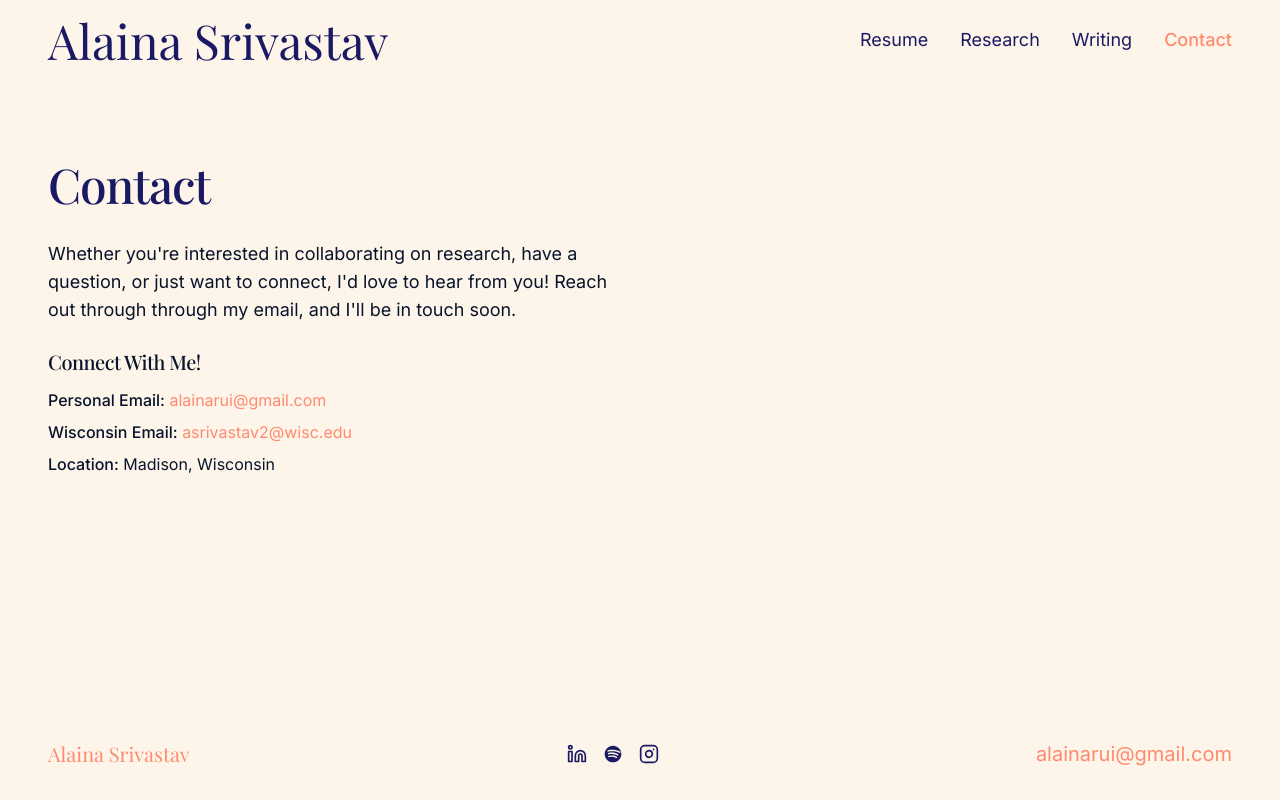
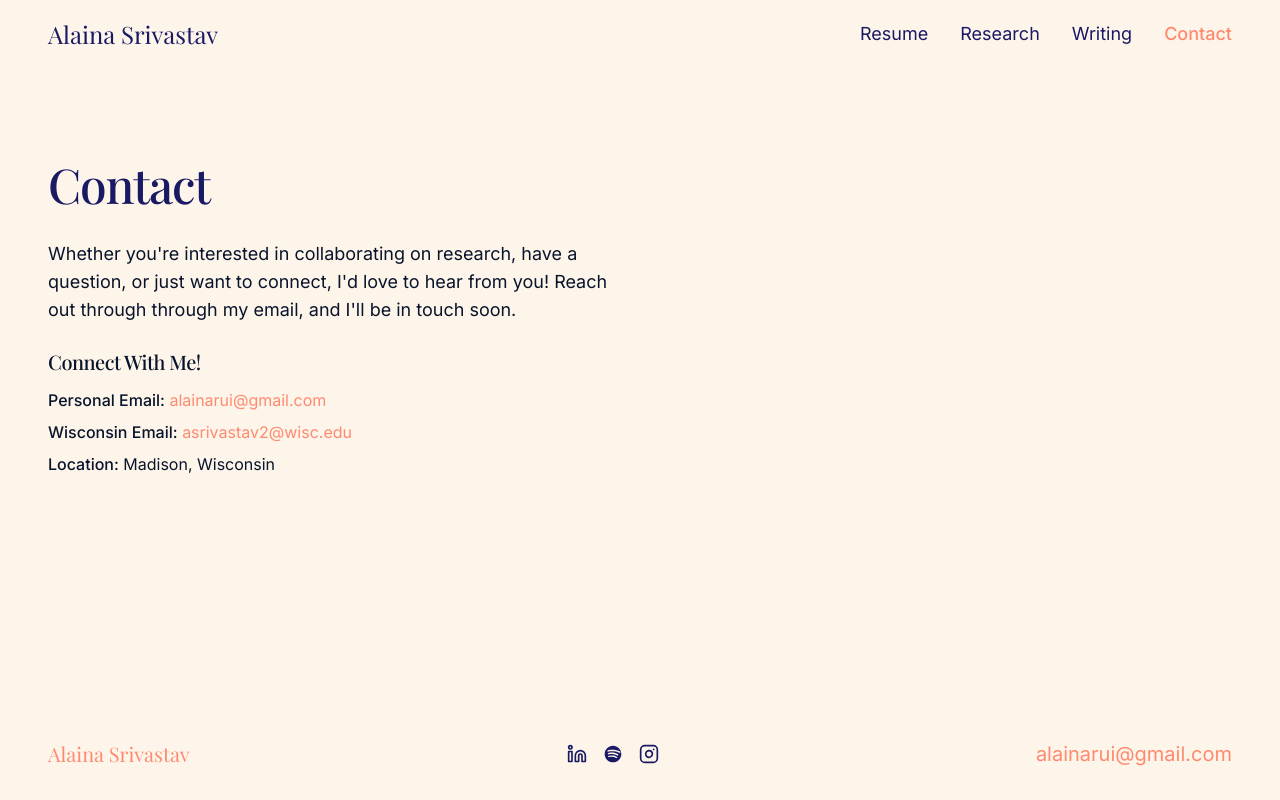
Before and after one commit to alainasriv/alainasrivsite, a React (Vite) app: page /contact in a window 1280 px wide. Built offline with nearby package versions, Linux system fonts and the light colour scheme.

Commit message:
changed resume

```diff
--- a/src/components/Navbar.tsx
+++ b/src/components/Navbar.tsx
@@ -27,7 +27,7 @@ const Navbar = () => {
       <div className="max-w-7xl mx-auto flex flex-col sm:flex-row sm:justify-between sm:items-center gap-2 sm:gap-0">
         <NavLink
           to="/"
-          className="text-xl sm:text-5xl font-display text-navy hover:text-navy-light transition-colors duration-300"
+          className="text-xl sm:text-2xl font-display text-navy hover:text-navy-light transition-colors duration-300"
         >
           Alaina Srivastav
         </NavLink>
```
Also changed, not shown: 1 other file (tests, documents, lock files or other folders).
